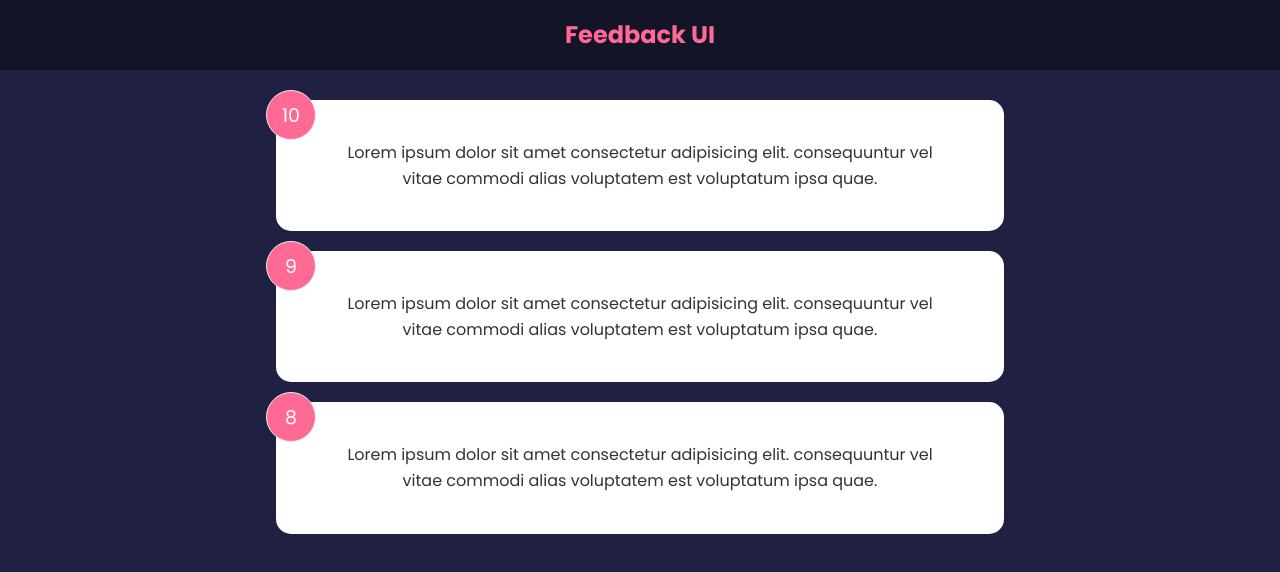
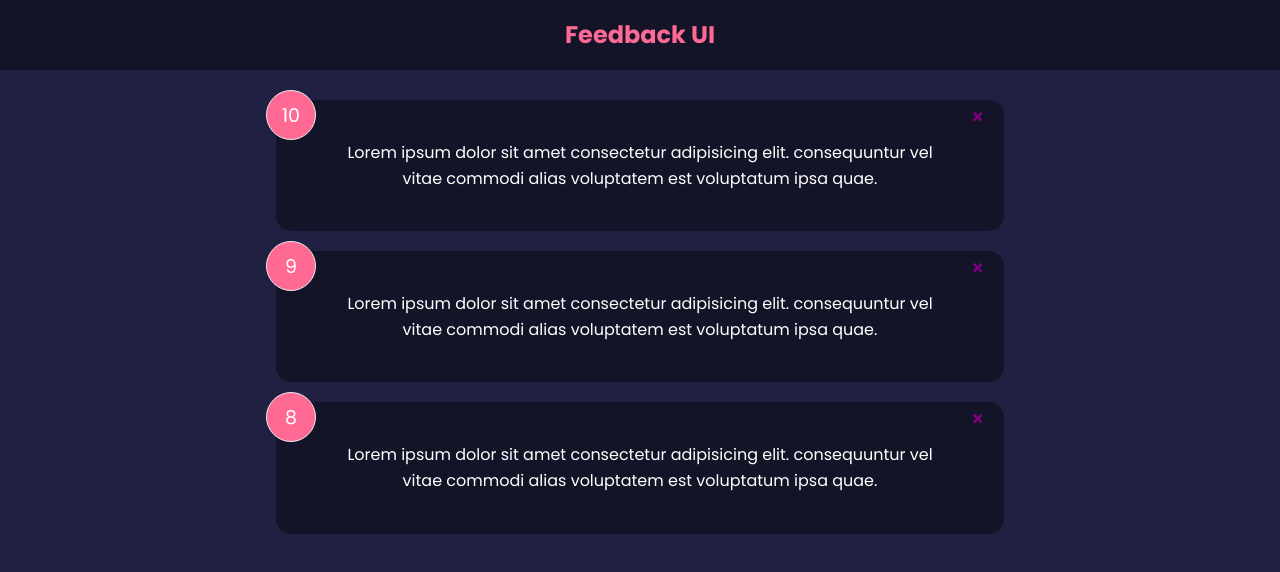
Before and after one commit to amoore16/feedback-app, a React (Create React App) app: page / in a window 1280 px wide. Shown: the top 572 px of the page. Built offline with nearby package versions, Linux system fonts and the light colour scheme; the HTML template or start-up script is replaced by a standard one.

Commit message:
Added prettier

```diff
--- a/package.json
+++ b/package.json
@@ -12,6 +12,7 @@
     "@types/react-dom": "^18.0.10",
     "react": "^18.2.0",
     "react-dom": "^18.2.0",
+    "react-icons": "^4.7.1",
     "react-scripts": "5.0.1",
     "typescript": "^4.9.4",
     "web-vitals": "^2.1.4"
@@ -39,5 +40,8 @@
       "last 1 firefox version",
       "last 1 safari version"
     ]
+  },
+  "devDependencies": {
+    "prettier": "^2.8.3"
   }
 }
--- a/src/components/FeedbackItem.tsx
+++ b/src/components/FeedbackItem.tsx
@@ -1,23 +1,30 @@
-import { useState } from "react"
+import React from 'react';
+import { FaTimes } from 'react-icons/fa'
 import Card from "./shared/Card";
+
 
 export interface FeedbackItemType {
   rating: number,
-  text: string
+  text: string,
+  id: any,
 }
 
 type Props = {
   item: FeedbackItemType
+  handleDelete: (even: React.MouseEventHandler<HTMLButtonElement>) => void
 }
 
 function FeedbackItem(props: Props) {
 
-  const { item } = props;
-  const { rating, text } = item
+  const { item, handleDelete } = props;
+  const { rating, text,  } = item
 
   return (
-    <Card>
+    <Card reverse={true}>
       <div className="num-display">{rating}</div>
+      <button onClick={() => handleDelete(item.id)} className='close'>
+        <FaTimes color='purple'/>
+      </button>
       <div className="text-display">
         {text}
       </div>
--- a/src/components/FeedbackList.tsx
+++ b/src/components/FeedbackList.tsx
@@ -13,7 +13,7 @@ const FeedbackList = (props: Props) => {
   return (<> {!feedback ? (<SimpleLoader />) :
     <>
       <div className="feedback-list">
-        {feedback.map((item: any) => (<FeedbackItem key={item.id} item={item}></FeedbackItem>))}
+        {feedback.map((item: any) => (<FeedbackItem key={item.id} item={item} handleDelete={(id) => console.log(id)}></FeedbackItem>))}
       </div>
     </>}
   </>)
--- a/src/components/shared/Card.tsx
+++ b/src/components/shared/Card.tsx
@@ -1,12 +1,13 @@
-import React, { ReactElement } from 'react'
+import React, { ReactElement } from "react";
 
-type Props = { children: React.ReactNode }
+type Props = {
+  children: React.ReactNode;
+  reverse: boolean;
+};
 
 function Card(props: Props) {
-  const { children } = props;
-  return (
-    <div className='card'>{children}</div>
-  )
+  const { children, reverse } = props;
+  return <div className={`card ${reverse && "reverse"}`}>{children}</div>;
 }
 
-export default Card
+export default Card;
```
Also changed, not shown: 2 other files (tests, documents, lock files or other folders).
